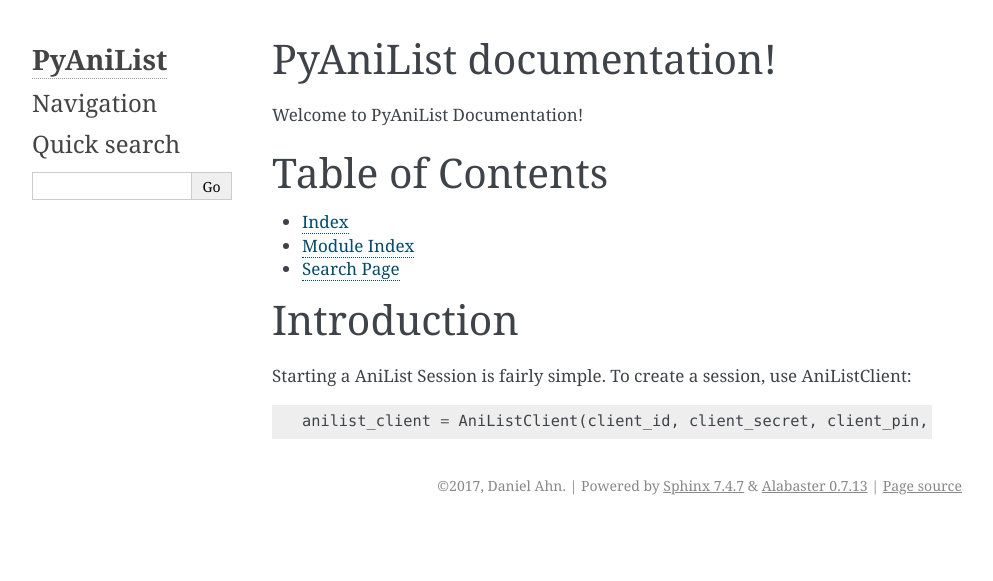
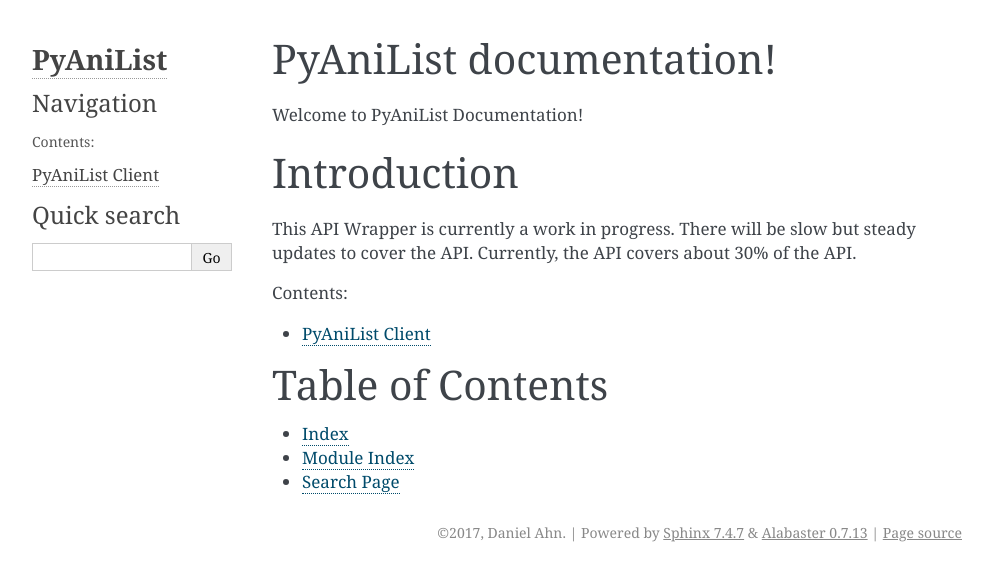
Before and after one commit to xNinjaKittyx/PyAniList, a Sphinx documentation site: the page built from docs/source/index.rst, in a window 1280 px wide. Shown: the top 581 px of the page, without its empty margins (148-1141 px from the left). Built offline with Sphinx 7.4.7, drawn with Linux system fonts in a browser that asks for light colours.

Commit message:
Updating docs

```diff
--- a/docs/source/index.rst
+++ b/docs/source/index.rst
@@ -6,12 +6,19 @@
 PyAniList documentation!
 =====================================
 
+Welcome to PyAniList Documentation!
+
+
+Introduction
+============
+This API Wrapper is currently a work in progress. There will be slow but steady updates to cover the API. Currently, the API covers about 30% of the API.
+
+
 .. toctree::
    :maxdepth: 2
    :caption: Contents:
 
-Welcome to PyAniList Documentation!
-
+   client
 
 Table of Contents
 ==================
@@ -19,9 +26,3 @@
 * :ref:`genindex`
 * :ref:`modindex`
 * :ref:`search`
-
-Introduction
-============
-Starting a AniList Session is fairly simple. To create a session, use AniListClient::
-
-    anilist_client = AniListClient(client_id, client_secret, client_pin, loop=None)
```
Also changed, not shown: docs/source/client.rst (added, +20 -0 lines), AniListClient.py (renamed from AnilistAPI.py).
